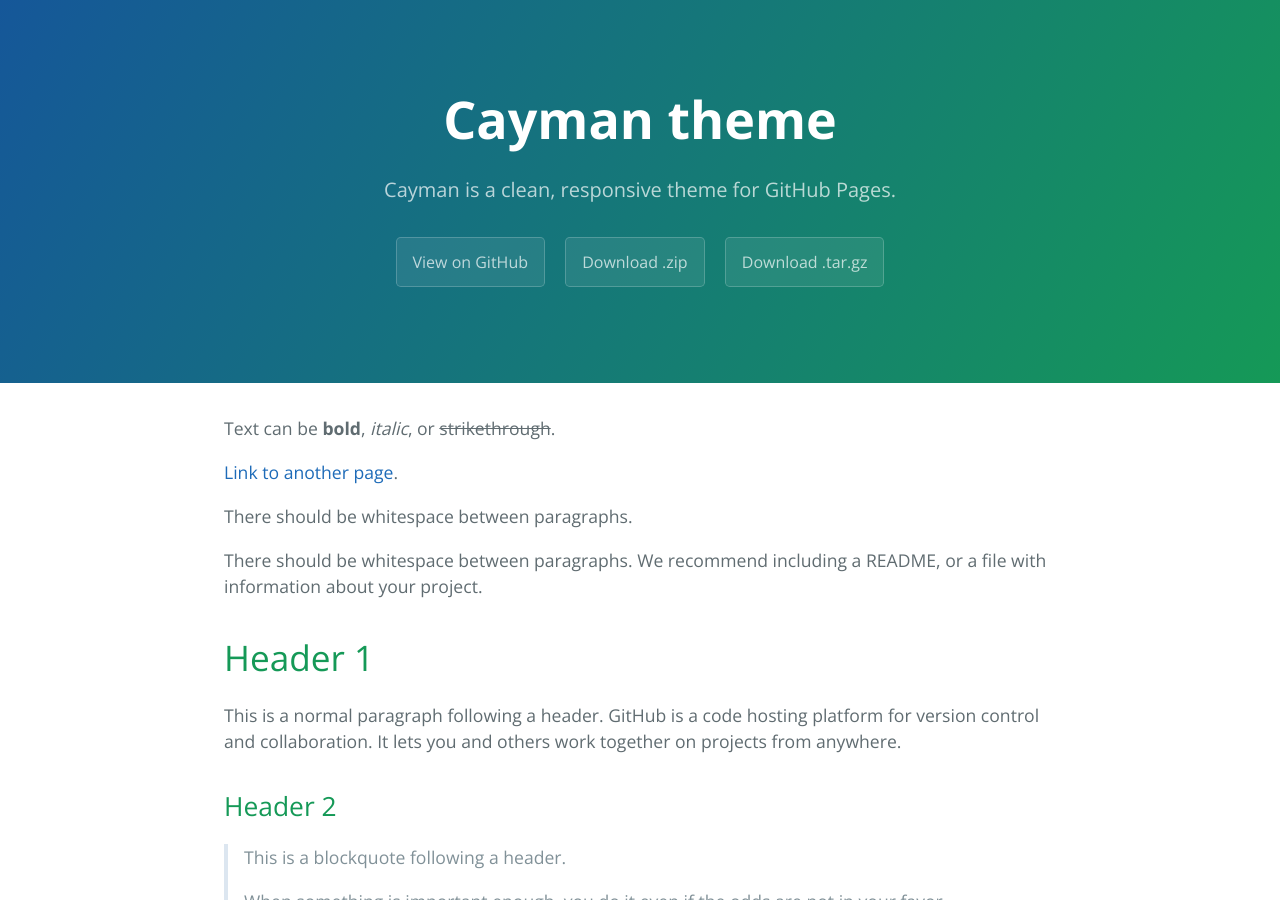
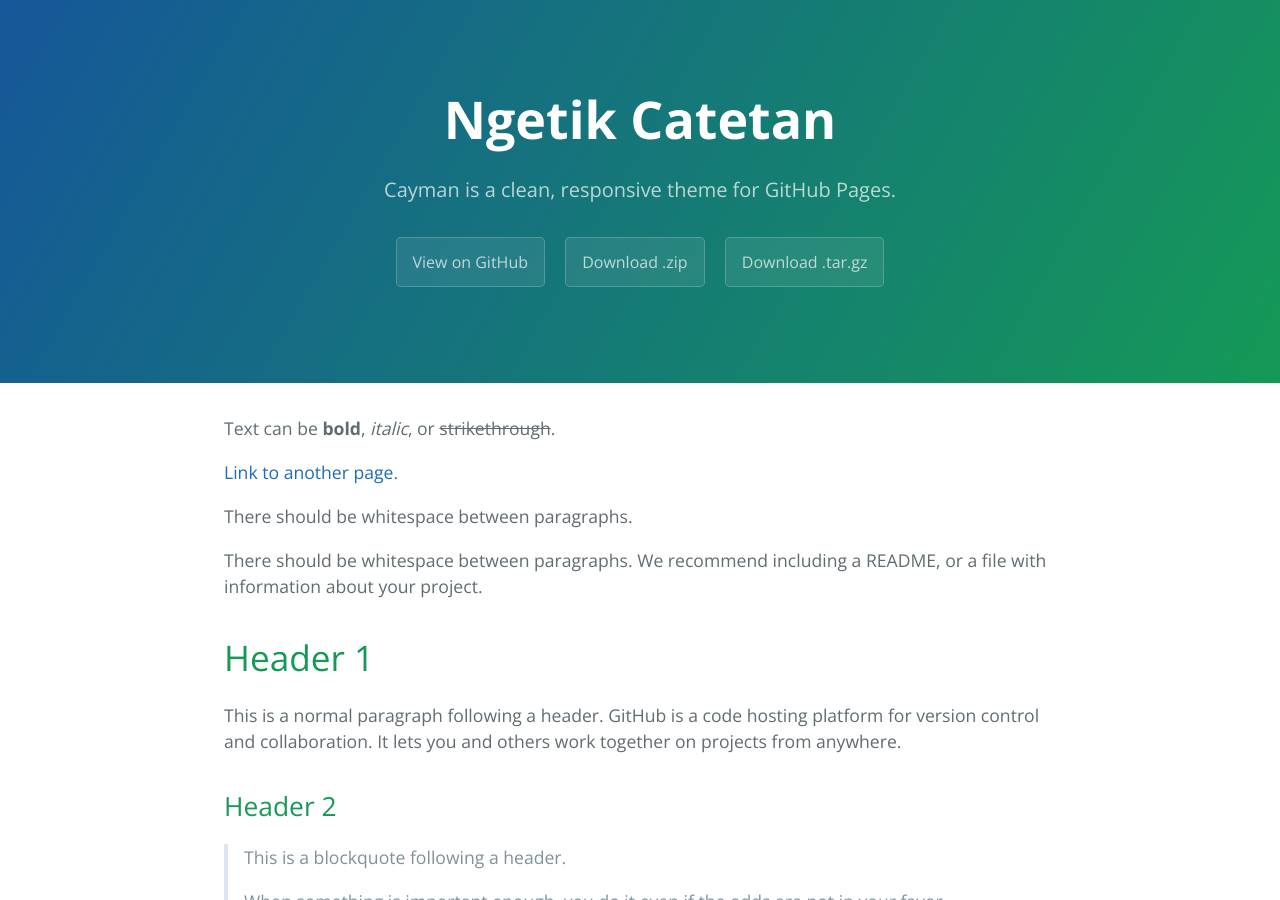
Before and after one commit to faradillahnh/faradillah.github.io, a Jekyll site: the page built from index.md, in a window 1280 px wide and 900 px high. Built offline with Jekyll 4.4.1, drawn with Linux system fonts in a browser that asks for light colours.

Commit message:
Update default.html

```diff
--- a/_layouts/default.html
+++ b/_layouts/default.html
@@ -23,7 +23,7 @@
     <a id="skip-to-content" href="#content">Skip to the content.</a>
 
     <header class="page-header" role="banner">
-      <h1 class="project-name">{{ site.title | default: site.github.repository_name }}</h1>
+      <h1 class="project-name">Ngetik Catetan</h1>
       <h2 class="project-tagline">{{ site.description | default: site.github.project_tagline }}</h2>
       {% if site.github.is_project_page %}
         <a href="{{ site.github.repository_url }}" class="btn">View on GitHub</a>
```
